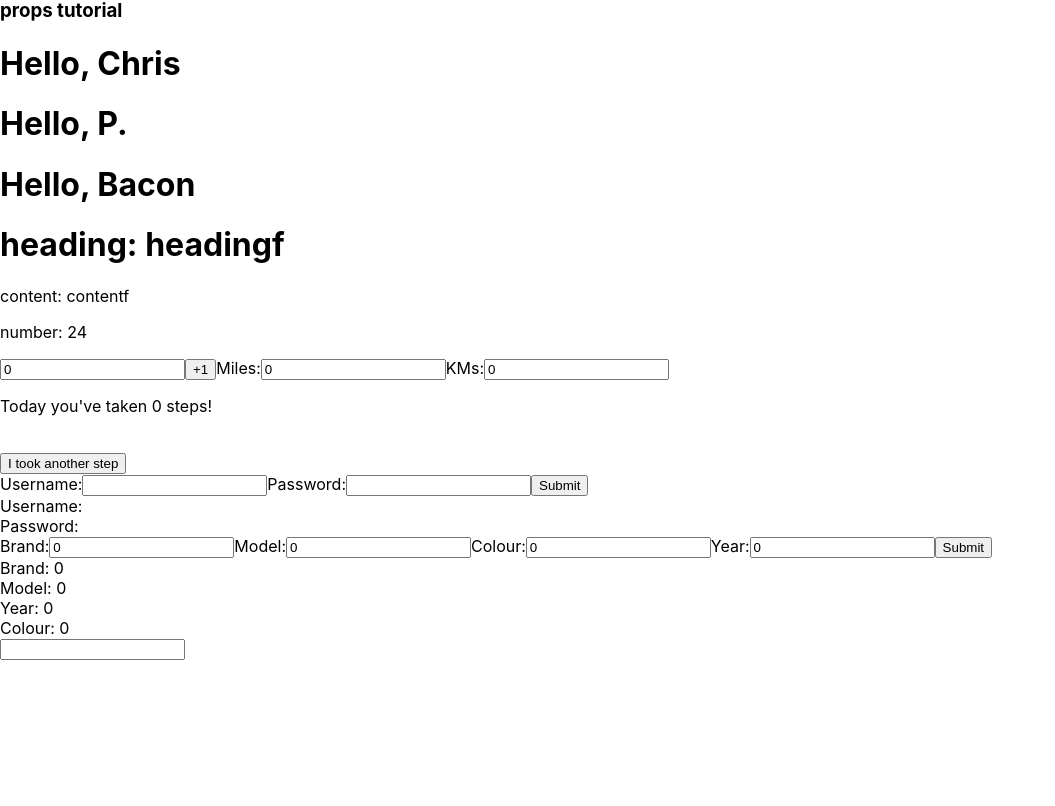
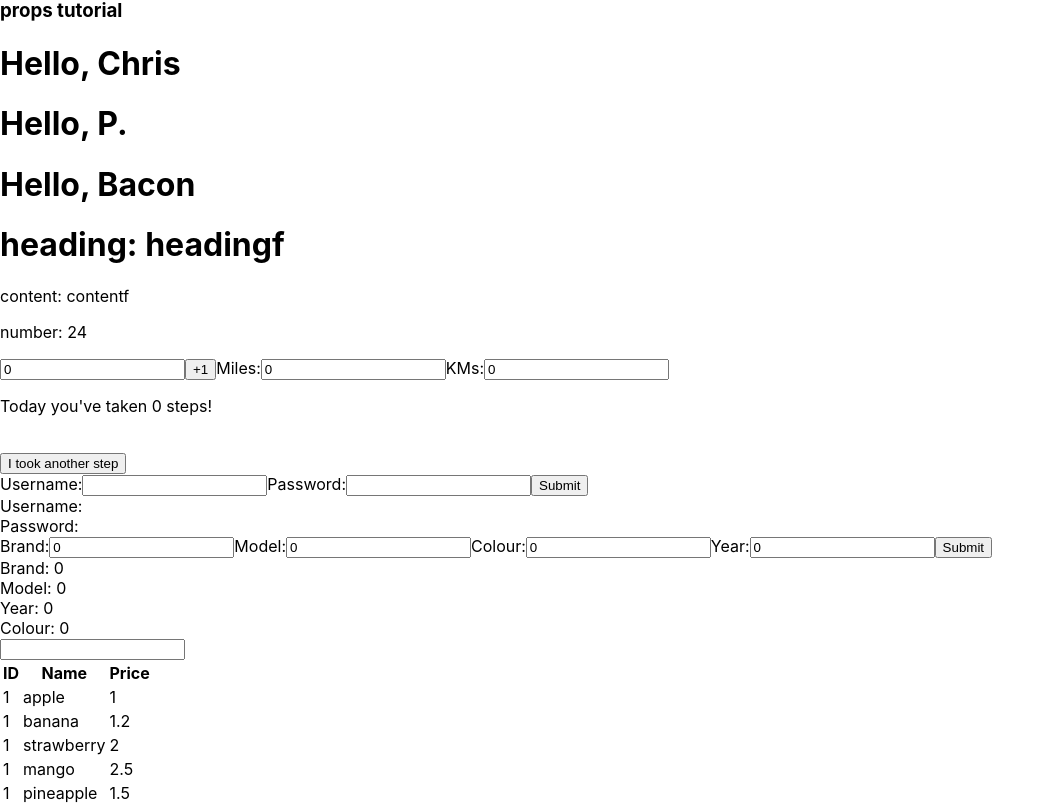
Before and after one commit to marsho23/React1, a React (Create React App) app: page / in a window 1280 px wide. Shown: the part 438-1244 px from the top of the page, without its empty margins (0-1055 px from the left). Before the commit the page ends 1098 px from the top, so only its background shows below. Built offline with nearby package versions, Linux system fonts and the light colour scheme.

Commit message:
productTable exercise from state module

```diff
--- a/src/components/ProductTable.jsx
+++ b/src/components/ProductTable.jsx
@@ -23,6 +23,24 @@ const ProductTable = ()=> {
     return (
         <>
             <input name="searchString" type="text" value={searchString} onChange={onSearchStringChange}/>
+            <table>
+                <thead>
+                    <tr>
+                        <th>ID</th>
+                        <th>Name</th>
+                        <th>Price</th>
+                    </tr>
+                </thead>
+                <tbody>
+                    {filteredProduct.map((product)=>
+                    <tr key ={product.id}>
+                        <td>{product.id}</td>
+                        <td>{product.name}</td>
+                        <td>{product.price}</td>
+                    </tr>
+                    )}
+                </tbody>
+            </table>
         </>
     )
 }
```
